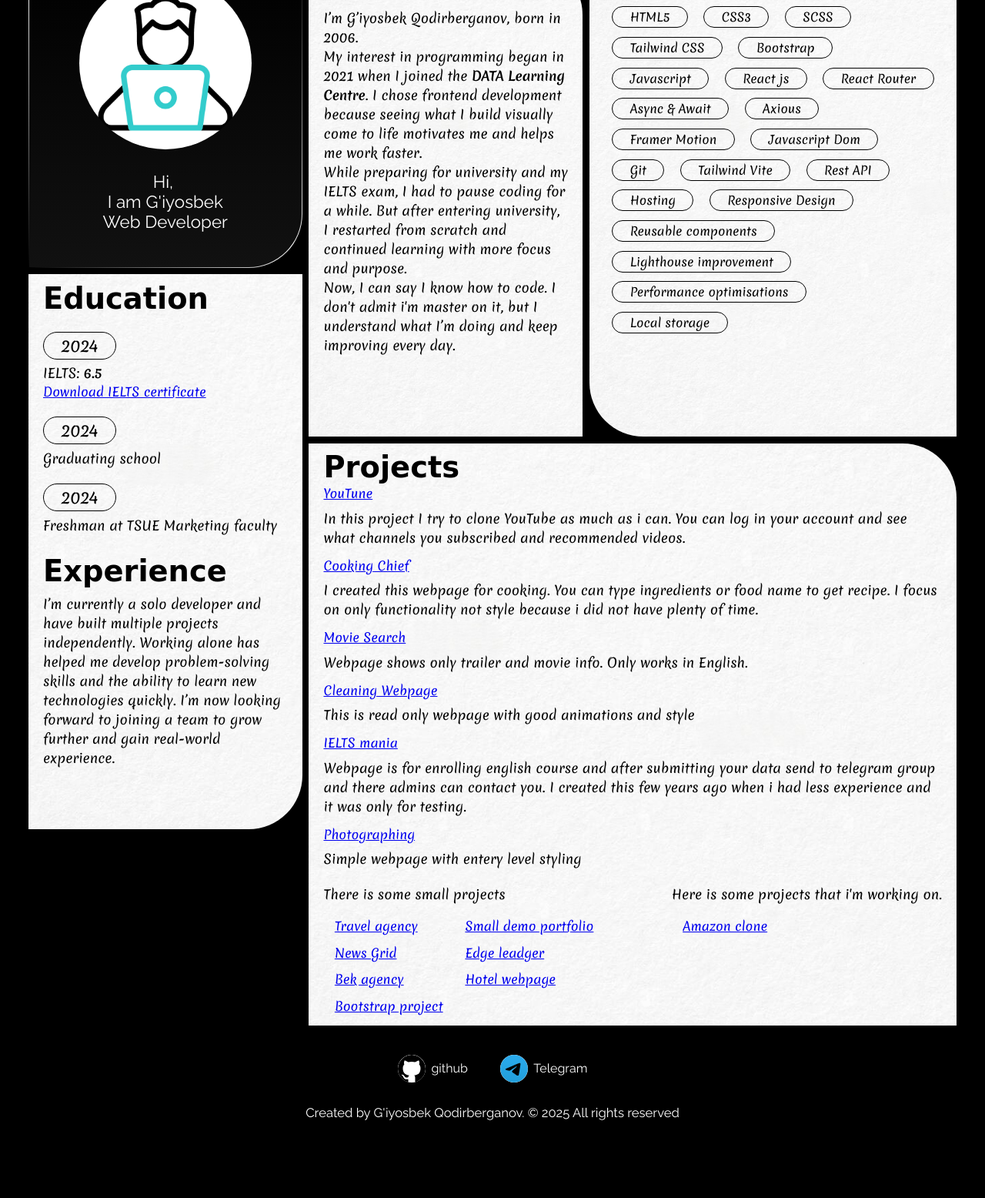
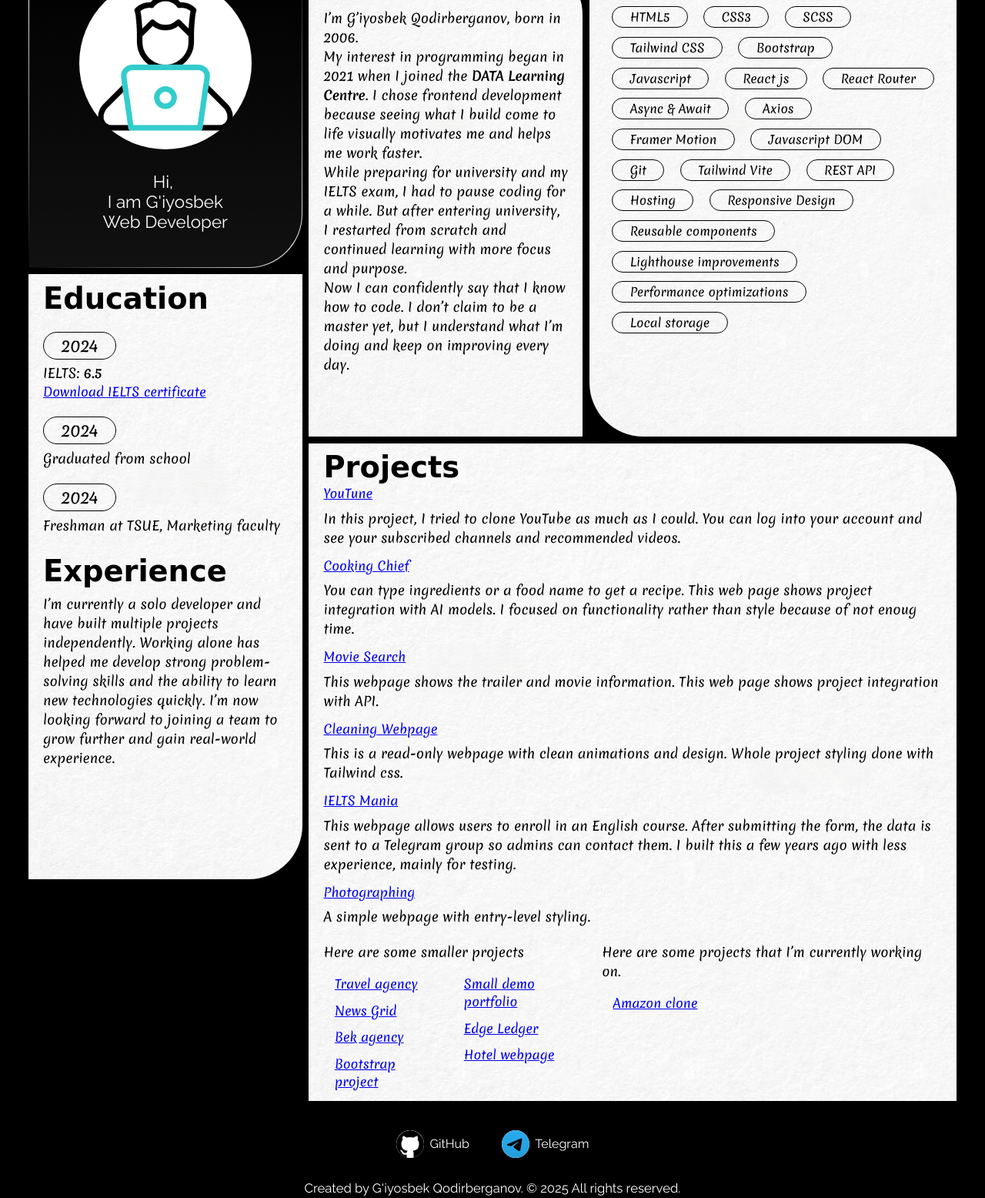
Before and after one commit to giyosbek0804/my-portfolio, a plain HTML site: page index.html in a window 1280 px wide. Shown: the part 68-1624 px from the top of the page at 77% size. Before the commit the page ends 1569 px from the top, so only its background shows below. Drawn offline with Linux system fonts and the light colour scheme; a web font is replaced by a local one.

Commit message:
small corrections

```diff
--- a/index.html
+++ b/index.html
@@ -20,7 +20,6 @@
 
 <body>
 
-
 <nav class="intro">
     <img src="./img/vlogger.gif" alt="">
     <pre>
@@ -33,90 +32,90 @@ Web Developer
 <section class="about">
 <h1>About me </h1>
 <p>I’m G’iyosbek Qodirberganov, born in 2006. <br>
-My interest in programming began in 2021 when I joined the <strong>DATA Learning Centre</strong>. I chose frontend development because seeing what I build visually come to life motivates me and helps me work faster.
+My interest in programming began in 2021 when I joined the <strong>DATA Learning Centre</strong>. I chose frontend development because seeing what I build come to life visually motivates me and helps me work faster.
 <br>
 While preparing for university and my IELTS exam, I had to pause coding for a while. But after entering university, I restarted from scratch and continued learning with more focus and purpose.
 <br>
-Now, I can  say I know how to code. I don't admit i'm master on it, but I understand what I’m doing and keep improving every day. </p>
+Now I can confidently say that I know how to code. I don’t claim to be a master yet, but I understand what I’m doing and keep on improving every day. </p>
 </section>
+
 <section class="background">
     <h1>Education</h1>
     <div>
         <span>2024</span>
         <p>IELTS: <strong>6.5</strong></p>
-            <a download href="./img/20251118_151333.jpg" >Download IELTS certificate</a>
+        <a download href="./img/20251118_151333.jpg">Download IELTS certificate</a>
     </div>
     <div>
         <span>2024</span>
-            <p>Graduating school</p>
+        <p>Graduated from school</p>
     </div>
     <div>
         <span>2024</span>
-            <p>Freshman at TSUE Marketing faculty</p>
+        <p>Freshman at TSUE, Marketing faculty</p>
     </div>
+
     <h1>Experience</h1>
-        <p>I’m currently a solo developer and have built multiple projects independently. Working alone has helped me develop  problem-solving skills and the ability to learn new technologies quickly. I’m now looking forward to joining a team to grow further and gain real-world experience.</p>
+    <p>I’m currently a solo developer and have built multiple projects independently. Working alone has helped me develop strong problem-solving skills and the ability to learn new technologies quickly. I’m now looking forward to joining a team to grow further and gain real-world experience.</p>
 </section>
 
 <section class="projects">
     <h1>Projects</h1>
     <div>
-
-            <a target="_blank"  href="https://youtune-copy.netlify.app/" >YouTune</a>
-            <p>In this project I try to clone YouTube as much as i can. You can log in your account and see what channels you subscribed and recommended videos.</p>
+        <a target="_blank" href="https://youtune-copy.netlify.app/">YouTune</a>
+        <p>In this project, I tried to clone YouTube as much as I could. You can log into your account and see your subscribed channels and recommended videos.</p>
     </div>
 
     <div>
+        <a target="_blank" href="https://cooking-chief.netlify.app/">Cooking Chief</a>
+        <p> You can type ingredients or a food name to get a recipe. This web page shows project integration with AI models. I focused on functionality rather than style because of not enoug time.</p>
+    </div>
 
-            <a target="_blank"  href="https://cooking-chief.netlify.app/" >Cooking Chief</a>
-            <p>I created this webpage for cooking. You can type ingredients or food name to get recipe. I focus on only functionality not style because i did not have plenty of time.</p>
+    <div>
+        <a target="_blank" href="https://movie-search-atom.netlify.app/">Movie Search</a>
+        <p>This webpage shows the trailer and movie information. This web page shows project integration with API.</p>
+    </div>
+
+    <div>
+        <a target="_blank" href="https://cleaning-copy.netlify.app/">Cleaning Webpage</a>
+        <p>This is a read-only webpage with clean animations and design. Whole project styling done with Tailwind css.</p>
+    </div>
+
+    <div>
+        <a target="_blank" href="https://ielts-mania.netlify.app/">IELTS Mania</a>
+        <p>This webpage allows users to enroll in an English course. After submitting the form, the data is sent to a Telegram group so admins can contact them. I built this a few years ago with less experience, mainly for testing.</p>
+    </div>
+
+    <div>
+        <a target="_blank" href="https://photography-simple.netlify.app/">Photographing</a>
+        <p>A simple webpage with entry-level styling.</p>
+    </div>
+
+    <div class="extra_projects">
+        <div class="small_projects">
+            <p>Here are some smaller projects</p>
+            <div class="column">
+                <div>
+                    <a target="_blank" href="https://qodirberganov0622-travel-agency.netlify.app/">Travel agency</a>
+                    <a target="_blank" href="https://rm-newsgrit.netlify.app/">News Grid</a>
+                    <a target="_blank" href="https://qodirberganov0622-bekagency.netlify.app/">Bek agency</a>
+                    <a target="_blank" href="https://rm-bootstrap.netlify.app/">Bootstrap project</a>
                 </div>
                 <div>
-
-            <a target="_blank"  href="https://movie-search-atom.netlify.app/" >Movie Search</a>
-            <p>Webpage shows only trailer and movie info. Only works in English.</p>
-        </div>
-       <div>
-
-            <a target="_blank"  href="https://cleaning-copy.netlify.app/" >Cleaning Webpage</a>
-            <p>This is read only webpage with good animations and style</p>
-        </div>
-       <div>
-
-            <a target="_blank"  href="https://ielts-mania.netlify.app/" >IELTS mania</a>
-            <p>Webpage is for enrolling english course and after submitting your data send to telegram group and there admins can contact you. I created this few years ago when i had less experience and it was only for testing. </p>
-        </div>
-       <div>
-
-            <a target="_blank"  href="https://photography-simple.netlify.app/" >Photographing</a>
-            <p>Simple webpage with entery level styling</p>
-        </div>
-        <div class="extra_projects">
-
-            <div class="small_projects">
-                <p>There is some small projects</p>
-                <div class="column">
-
-                    <div>
-                        <a target="_blank" href="https://qodirberganov0622-travel-agency.netlify.app/">Travel agency</a>
-                        <a target="_blank"  href="https://rm-newsgrit.netlify.app/">News Grid</a>
-                        <a target="_blank"  href="https://qodirberganov0622-bekagency.netlify.app/">Bek agency</a>
-                        <a target="_blank"  href="https://rm-bootstrap.netlify.app/">Bootstrap project</a>
-                    </div>
-                    <div>
-
-                        <a target="_blank"  href="https://qodirberganov0622-portfolio.netlify.app/">Small demo portfolio</a>
-                        <a target="_blank"  href="https://app.netlify.com/projects/qodirberganov0622-edge-leadger/">Edge leadger</a>
-                        <a target="_blank"  href="https://qodirberganov0622-hotel-web-site.netlify.app/">Hotel webpage</a>
+                    <a target="_blank" href="https://qodirberganov0622-portfolio.netlify.app/">Small demo portfolio</a>
+                    <a target="_blank" href="https://app.netlify.com/projects/qodirberganov0622-edge-leadger/">Edge Ledger</a>
+                    <a target="_blank" href="https://qodirberganov0622-hotel-web-site.netlify.app/">Hotel webpage</a>
                 </div>
             </div>
         </div>
+
         <div class="small_projects">
-                <p>Here is some projects that i'm working on. </p>
-                <a target="_blank"  href="https://chic-torte-34524a.netlify.app/">Amazon clone</a>
+            <p>Here are some projects that I’m currently working on.</p>
+            <a target="_blank" href="https://chic-torte-34524a.netlify.app/">Amazon clone</a>
         </div>
     </div>
 </section>
+
 <section class="skills">
     <h1>Skills</h1>
     <div>
@@ -129,31 +128,26 @@ Now, I can  say I know how to code. I don't admit i'm master on it, but I unders
         <p>React js</p>
         <p>React Router</p>
         <p>Async & Await</p>
-            <p>Axious</p>
+        <p>Axios</p>
         <p>Framer Motion</p>
-            <p>Javascript Dom</p>
+        <p>Javascript DOM</p>
         <p>Git</p>
         <p>Tailwind Vite</p>
-            <p>Rest API</p>
+        <p>REST API</p>
         <p>Hosting</p>
         <p>Responsive Design</p>
         <p>Reusable components</p>
-            <p>Lighthouse improvement</p>
-            <p>Performance optimisations</p>
+        <p>Lighthouse improvements</p>
+        <p>Performance optimizations</p>
         <p>Local storage</p>
+    </div>
+</section>
 
-
-        </div>
-
-
-    </section>
 <footer>
     <div class="container">
-
-
         <div>
             <img src="./img/github.svg" alt="">
-            <a target="_blank" href="https://github.com/giyosbek0804">github</a>
+            <a target="_blank" href="https://github.com/giyosbek0804">GitHub</a>
         </div>
 
         <div>
@@ -161,9 +155,9 @@ Now, I can  say I know how to code. I don't admit i'm master on it, but I unders
             <a target="_blank" href="https://t.me//giyosbek3222">Telegram</a>
         </div>
     </div>
+
     <div>
-            <p>Created by G'iyosbek Qodirberganov.
-            © 2025 All rights reserved</p>
+        <p>Created by G'iyosbek Qodirberganov. © 2025 All rights reserved.</p>
     </div>
 </footer>
 
```
Lines whose indentation alone changed are shown as unchanged.
